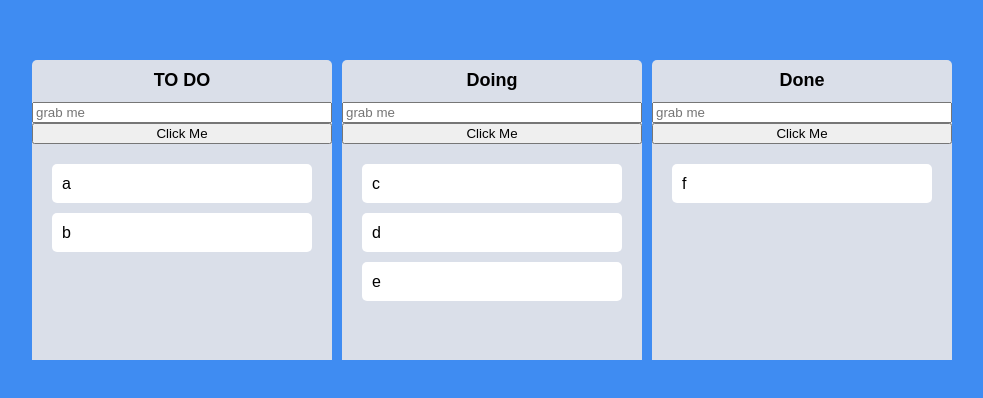
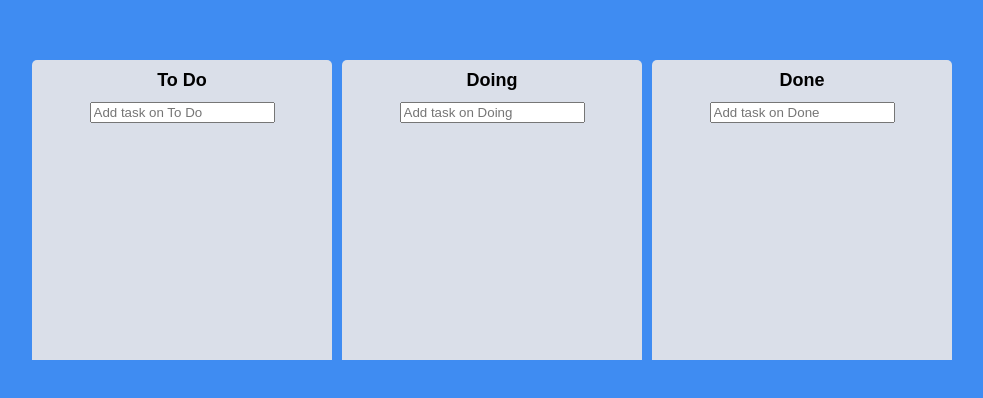
Before and after one commit to kamja44/trelloClone, a React (Create React App) app: page / in a window 1280 px wide. Shown: the part 190-588 px from the top of the page, without its empty margins (268-1251 px from the left). Built offline with nearby package versions, Linux system fonts and the light colour scheme.

Commit message:
create Trello Finish

```diff
--- a/package.json
+++ b/package.json
@@ -13,6 +13,7 @@
     "react": "^18.2.0",
     "react-beautiful-dnd": "^13.1.1",
     "react-dom": "^18.2.0",
+    "react-hook-form": "^7.43.5",
     "react-scripts": "5.0.1",
     "recoil": "^0.7.7",
     "styled-components": "^5.3.8",
--- a/src/App.tsx
+++ b/src/App.tsx
@@ -30,10 +30,10 @@
     if (destination?.droppableId === source.droppableId) {
       // same  board movement
       setToDos((allBoards) => {
-        console.log(allBoards);
         const boardCopy = [...allBoards[source.droppableId]];
+        const taskObj = boardCopy[source.index];
         boardCopy.splice(source.index, 1);
-        boardCopy.splice(destination?.index, 0, draggableId);
+        boardCopy.splice(destination?.index, 0, taskObj);
         return {
           ...allBoards,
           [source.droppableId]: boardCopy,
@@ -43,9 +43,10 @@
     if (destination?.droppableId !== source.droppableId) {
       setToDos((allBoards) => {
         const sourceBoard = [...allBoards[source.droppableId]];
+        const taskObj = sourceBoard[source.index];
         const destinationBoard = [...allBoards[destination.droppableId]];
         sourceBoard.splice(source.index, 1);
-        destinationBoard.splice(destination?.index, 0, draggableId);
+        destinationBoard.splice(destination?.index, 0, taskObj);
         return {
           ...allBoards,
           [source.droppableId]: sourceBoard,
--- a/src/Components/Board.tsx
+++ b/src/Components/Board.tsx
@@ -1,7 +1,9 @@
 import { Droppable } from "react-beautiful-dnd";
 import DraggableCard from "./DraggableCard";
 import styled from "styled-components";
-import { useRef } from "react";
+import { useForm } from "react-hook-form";
+import { ITodo, toDoState } from "../atoms";
+import { useSetRecoilState } from "recoil";
 
 const Wrapper = styled.div`
   padding-top: 10px;
@@ -12,20 +14,14 @@
   display: flex;
   flex-direction: column;
 `;
-interface IBoardProps {
-  toDos: string[];
-  boardId: string;
-}
+
 const Title = styled.h2`
   text-align: center;
   font-weight: 600;
   margin-bottom: 10px;
   font-size: 18px;
 `;
-interface IAreaProps {
-  isDraggingFromThis: boolean;
-  isDraggingOver: boolean;
-}
+
 const Area = styled.div<IAreaProps>`
   background-color: ${(props) =>
     props.isDraggingOver
@@ -37,20 +33,51 @@
   transition: background-color 0.3s ease-in-out;
   padding: 20px;
 `;
+const Form = styled.form`
+  width: 100%;
+  display: flex;
+  justify-content: center;
+  input {
+  }
+`;
+interface IBoardProps {
+  toDos: ITodo[];
+  boardId: string;
+}
+interface IAreaProps {
+  isDraggingFromThis: boolean;
+  isDraggingOver: boolean;
+}
+interface IForm {
+  toDo: string;
+}
 function Board({ toDos, boardId }: IBoardProps) {
-  const inputRef = useRef<HTMLInputElement>(null);
-  console.log(inputRef);
-  const onClick = () => {
-    inputRef.current?.focus();
-    setTimeout(() => {
-      inputRef.current?.blur();
-    }, 5000);
+  const setToDos = useSetRecoilState(toDoState);
+  const { register, setValue, handleSubmit } = useForm<IForm>();
+  const onValid = ({ toDo }: IForm) => {
+    const newToDo = {
+      id: Date.now(),
+      text: toDo,
+    };
+    setToDos((allBoards) => {
+      return {
+        ...allBoards,
+        [boardId]: [newToDo, ...allBoards[boardId]],
+      };
+    });
+    setValue("toDo", "");
   };
+
   return (
     <Wrapper>
       <Title>{boardId}</Title>
-      <input ref={inputRef} placeholder="grab me" />
-      <button onClick={onClick}>Click Me</button>
+      <Form onSubmit={handleSubmit(onValid)}>
+        <input
+          {...register("toDo", { required: true })}
+          type="text"
+          placeholder={`Add task on ${boardId}`}
+        />
+      </Form>
       <Droppable droppableId={boardId}>
         {(magic, snapshot) => (
           <Area
@@ -60,7 +87,12 @@
             {...magic.droppableProps}
           >
             {toDos.map((toDo, index) => (
-              <DraggableCard key={toDo} index={index} toDo={toDo} />
+              <DraggableCard
+                key={toDo.id}
+                index={index}
+                toDoId={toDo.id}
+                toDoText={toDo.text}
+              />
             ))}
             {magic.placeholder}
           </Area>
--- a/src/Components/DraggableCard.tsx
+++ b/src/Components/DraggableCard.tsx
@@ -11,13 +11,13 @@
     props.isDragging ? "0px 2px 10px rgba(0,0,0,0.5)" : "none"};
 `;
 interface IDraggableCardProps {
-  toDo: string;
+  toDoId: number;
+  toDoText: string;
   index: number;
 }
-function DraggableCard({ toDo, index }: IDraggableCardProps) {
-  // console.log(toDo, "has been rendered");
+function DraggableCard({ toDoId, toDoText, index }: IDraggableCardProps) {
   return (
-    <Draggable key={toDo} draggableId={toDo} index={index}>
+    <Draggable key={index} draggableId={toDoId + ""} index={index}>
       {(magic, snapshot) => (
         <Card
           isDragging={snapshot.isDragging}
@@ -25,7 +25,7 @@
           {...magic.draggableProps}
           {...magic.dragHandleProps}
         >
-          {toDo}
+          {toDoText}
         </Card>
       )}
     </Draggable>
--- a/src/atoms.tsx
+++ b/src/atoms.tsx
@@ -1,14 +1,19 @@
-import { atom, selector } from "recoil";
+import { atom } from "recoil";
+
+export interface ITodo {
+  id: number;
+  text: string;
+}
 
 interface IToDoState {
-  [key: string]: string[];
+  [key: string]: ITodo[];
 }
 
 export const toDoState = atom<IToDoState>({
   key: "toDo",
   default: {
-    "TO DO": ["a", "b"],
-    Doing: ["c", "d", "e"],
-    Done: ["f"],
+    "To Do": [],
+    Doing: [],
+    Done: [],
   },
 });
```
Also changed, not shown: 1 other file (tests, documents, lock files or other folders).
